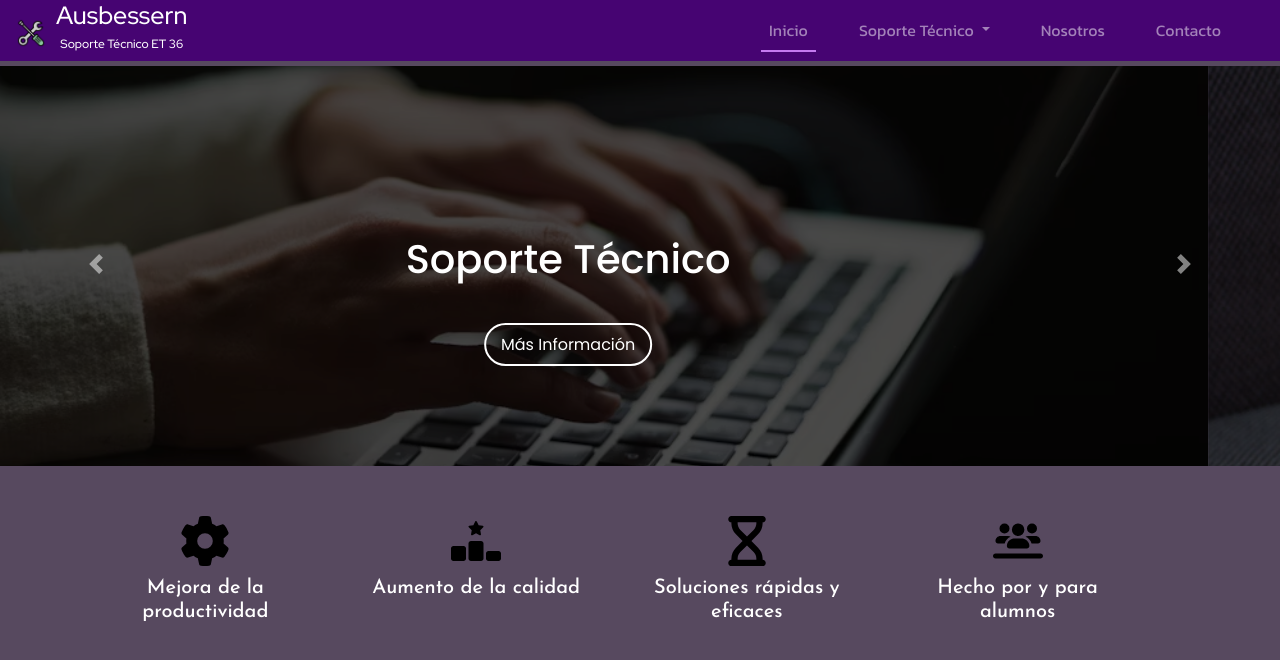
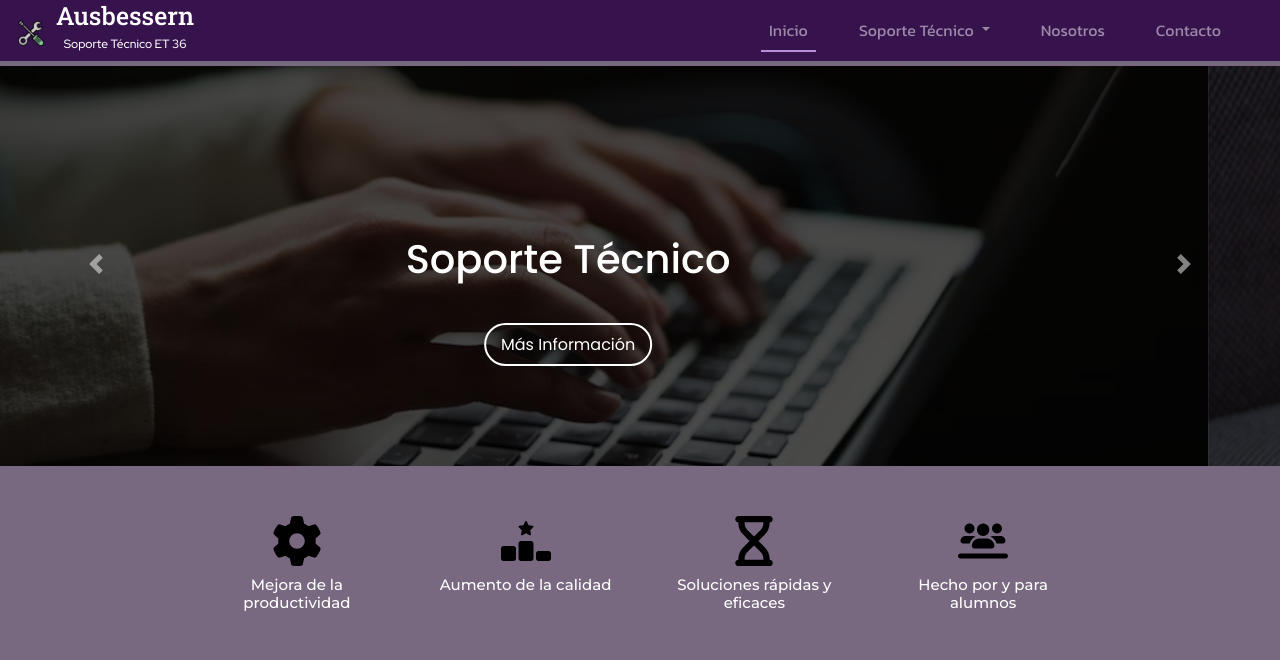
Before and after one commit to Kiotoks/FixApp, a plain HTML site: page ProyectoEnzo/AusbessernApp.html in a window 1280 px wide. Drawn offline with nearby package versions, Linux system fonts and the light colour scheme; a web font is replaced by a local one.

Commit message:
Avances3

```diff
--- a/ProyectoEnzo/styles.css
+++ b/ProyectoEnzo/styles.css
@@ -10,8 +10,12 @@
 
 @import url('https://fonts.googleapis.com/css2?family=Josefin+Sans:ital,wght@0,100..700;1,100..700&family=Red+Hat+Display:ital,wght@0,300..900;1,300..900&display=swap');
 
+@import url('https://fonts.googleapis.com/css2?family=Montserrat:ital,wght@0,100..900;1,100..900&display=swap');
+
+@import url('https://fonts.googleapis.com/css2?family=Roboto+Slab:wght@100..900&display=swap');
+
 body{
-  background-color: #57495f;
+  background-color: #786980;
 }
 
 .btn-primary{
@@ -27,7 +31,7 @@ body{
 }
 
 .navbar {
-  background-color: #460472; /* Púrpura-800 de Bootstrap */
+  background-color: #37134e; /* Púrpura-800 de Bootstrap */
 }
 
 .navbar-brand{
@@ -44,7 +48,7 @@ body{
     justify-content: center;
     align-items: center;
     height: 30px;
-    font-family: "Red Hat Display", sans-serif;
+    font-family: "Roboto Slab", serif;
   }
 
 .pe{
@@ -73,7 +77,7 @@ body{
 }
 
 .navbar-nav .nav-link.clicked{
-  border-bottom: 2.5px solid rgb(197, 122, 240);
+  border-bottom: 2.5px solid rgb(187, 141, 214);
 }
 
 .carousel-item img {
@@ -136,6 +140,9 @@ body{
 
 .cuadrosInfo{
   display: flex;
+  justify-content: center;
+  align-items: center;
+  align-content: center;
   flex-direction: row;
   margin-top: 50px;
 }
@@ -156,9 +163,14 @@ body{
 }
 
 .textoCuadro{
-  font-size: 20px;
+  font-size: 15px;
+  display: flex;
+  flex-direction: column;
+  justify-content: center;
+  align-items: center;
+  align-content: center;
   color: white;
-  font-family: "Josefin Sans", sans-serif;
+  font-family: "Montserrat", sans-serif;
 }
 
 .dropdown-item:hover{
```
Also changed, not shown: ProyectoEnzo/AusbessernApp.html (+0 -1 lines).
